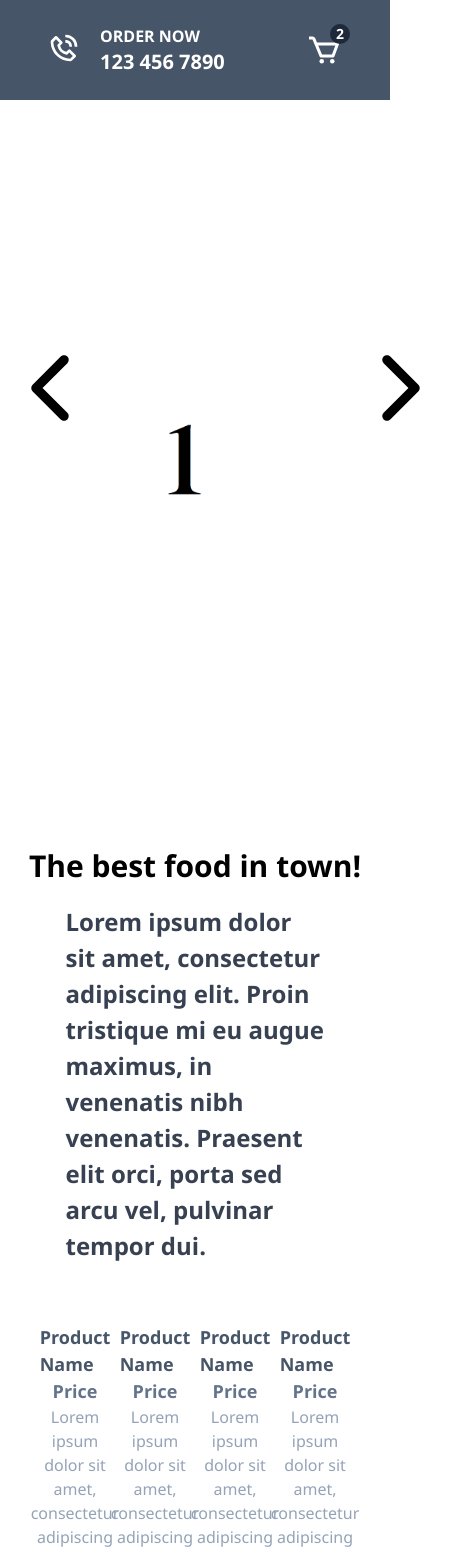
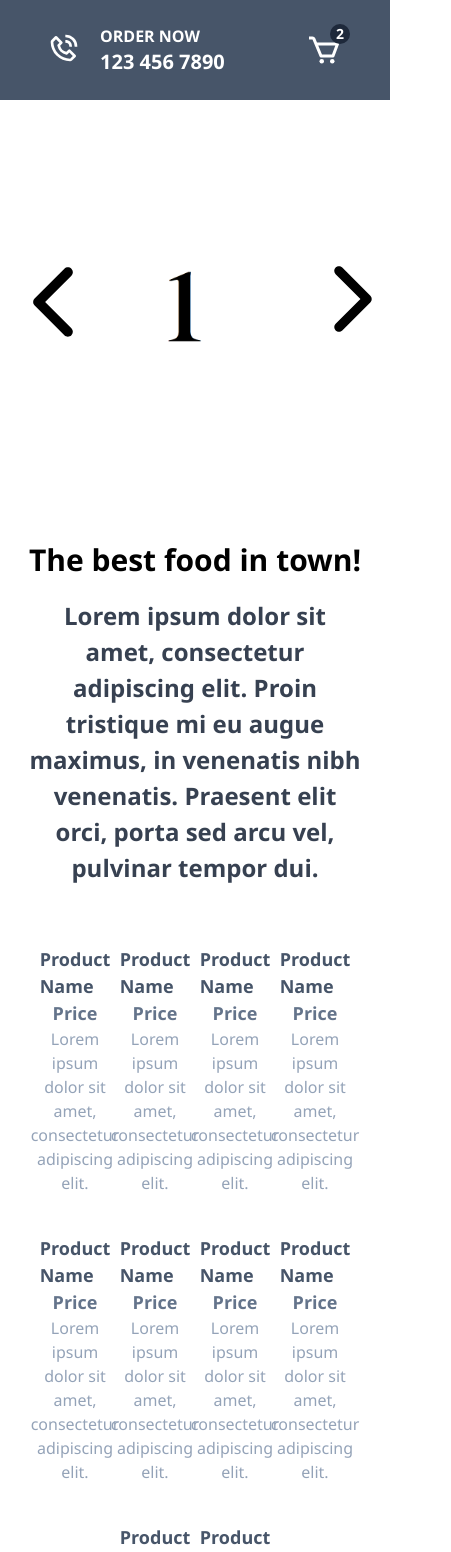
Before and after one commit to pn-code/restaurant-app, a Next.js app: page / in a window 390 px wide. Shown: the top 1552 px of the page, 451 px wide, since content can reach past the window. Built offline with nearby package versions, Linux system fonts and the light colour scheme.

Commit message:
Added Responsive Design to ProductList & Featured

```diff
--- a/components/Featured.jsx
+++ b/components/Featured.jsx
@@ -22,15 +22,14 @@ const Featured = () => {
         }
     };
 
-    console.log(index);
-
     return (
-        <div className="h-[calc(100vh-116px)] overflow-hidden z-0">
+        // Container
+        <div className="h-[50vh] md:h-[calc(100vh-116px)] overflow-hidden z-0 relative">
             <div
                 className="featuredArrow left-0"
                 onClick={() => handleArrow("left")}
             >
-                <IoIosArrowBack size={100} />
+                <IoIosArrowBack size={106} />
             </div>
 
             {/* Wrapper */}
--- a/components/ProductList.jsx
+++ b/components/ProductList.jsx
@@ -5,8 +5,8 @@ const ProductList = () => {
     return (
         // Container
         <div className="flex items-center py-5 px-[10px] flex-col">
-            <h1 className="font-bold text-3xl mb-5">The best food in town!</h1>
-            <p className="w-[70%] text-[24px] mb-10 text-gray-700 font-semibold">
+            <h1 className="text-center font-bold text-3xl mb-5">The best food in town!</h1>
+            <p className="w-[90%] text-center sm:w-[70%] text-[24px] mb-10 text-gray-700 font-semibold">
                 Lorem ipsum dolor sit amet, consectetur adipiscing elit. Proin
                 tristique mi eu augue maximus, in venenatis nibh venenatis.
                 Praesent elit orci, porta sed arcu vel, pulvinar tempor dui.
--- a/styles/globals.css
+++ b/styles/globals.css
@@ -12,6 +12,6 @@ html {
     }
 
     .featuredArrow {
-        @apply absolute w-[10%] h-[20%] top-0 bottom-0 m-auto z-30 cursor-pointer
+        @apply absolute w-[10%] h-[20%] -top-10 bottom-0 my-auto mr-12 z-30 cursor-pointer md:mr-0 md:ml-10
     }
 }
```
